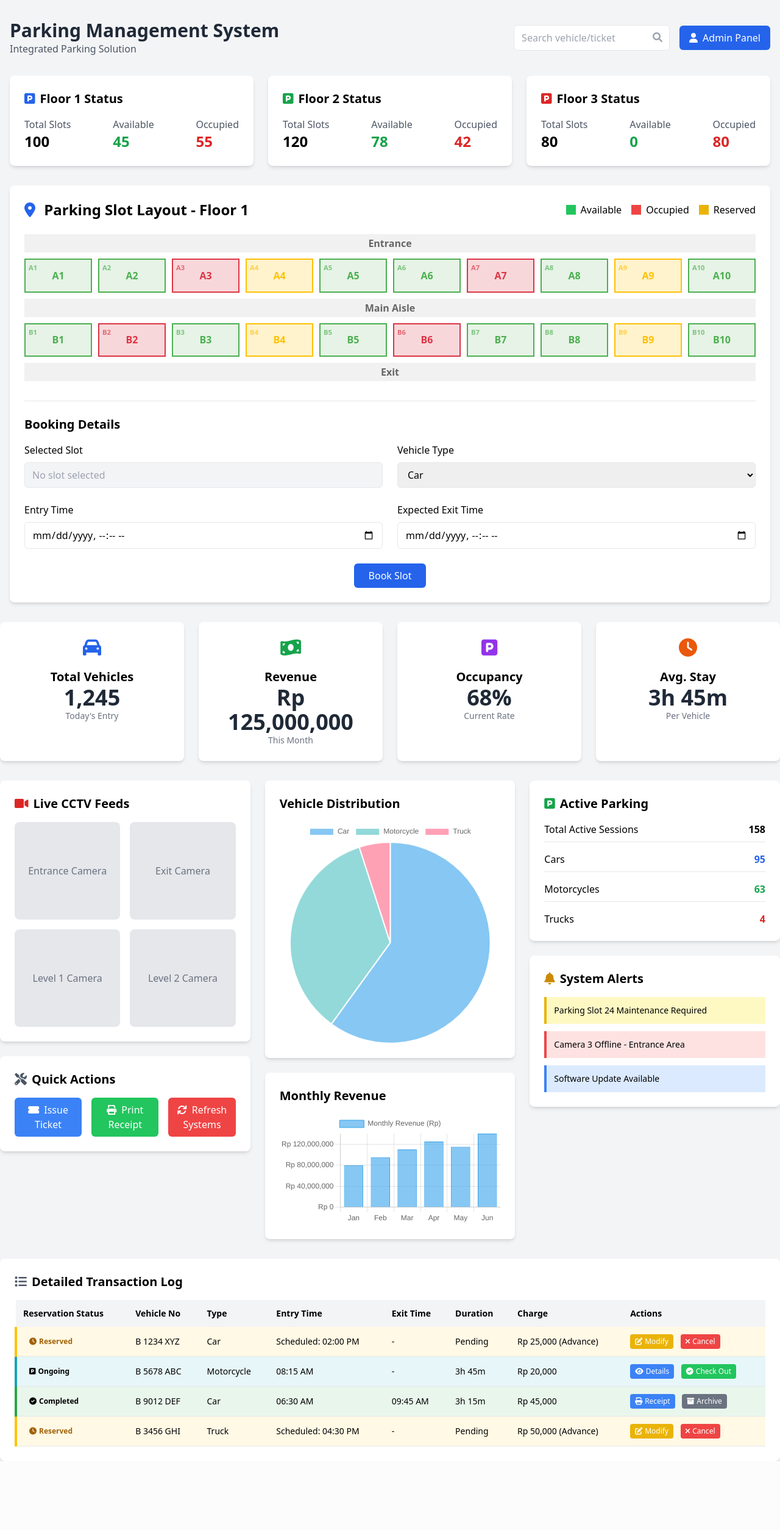
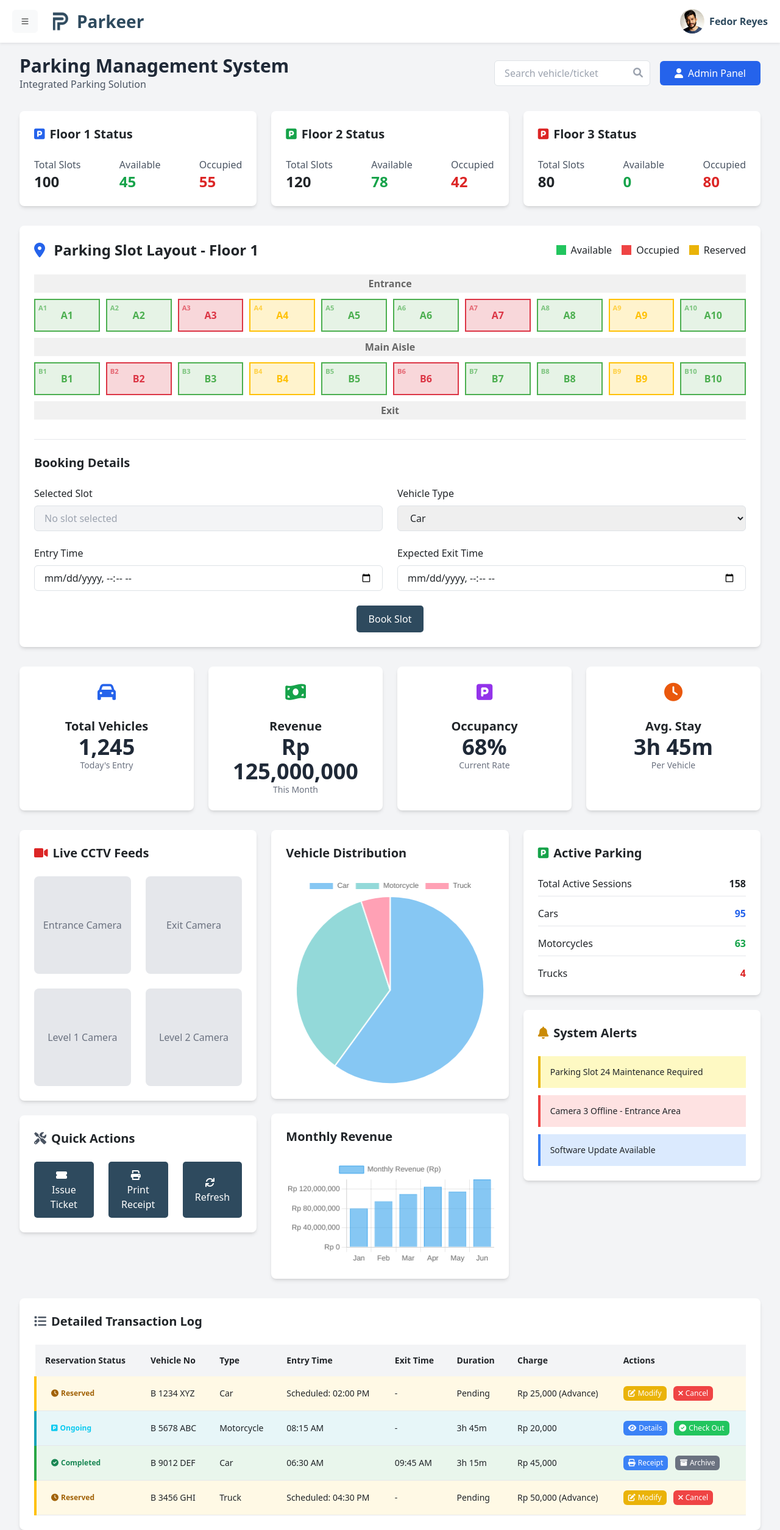
Before and after one commit to Leofernandy/e-parking, a PHP site: page /dashboard.php in a window 1280 px wide. Shown: the whole page at 61% size. Before the commit the page ends 2396 px from the top, so only its background shows below. Run offline with PHP 8.4, Linux system fonts and the light colour scheme; some libraries are stand-ins or nearby versions.

Commit message:
dashboard + template

```diff
--- a/dashboard.php
+++ b/dashboard.php
@@ -8,6 +8,8 @@
     <script src="https://cdn.tailwindcss.com"></script>
     <script src="https://cdn.jsdelivr.net/npm/chart.js"></script>
     <link rel="stylesheet" href="https://cdnjs.cloudflare.com/ajax/libs/font-awesome/6.0.0-beta3/css/all.min.css">
+    <link href="https://cdn.jsdelivr.net/npm/bootstrap@5.3.0/dist/css/bootstrap.min.css" rel="stylesheet">
+    <link rel="stylesheet" href="https://cdn.jsdelivr.net/npm/bootstrap-icons/font/bootstrap-icons.css">
     <style>
         body {
             background: #f0f4f8;
@@ -46,6 +48,7 @@
             transition: 0.3s;
             padding-top: 20px;
             overflow-y: auto;
+            z-index: 999;
         }
         .sidebar.active {
             left: 0;
@@ -60,6 +63,16 @@
             background: #243b53;
         }
 
+        .main-content {
+            margin-top: 90px;
+            margin-left: 20px;
+            margin-right: 20px;
+            transition: margin-left 0.3s;
+        }
+
+        .main-content.sidebar-active {
+            margin-left: 270px;
+        }
 
         /* Tombol Cari Parkir dan Reservasi */
         .btn-navy {
@@ -76,9 +89,6 @@
             background: #243b53; /* Warna biru gelap saat hover */
             box-shadow: 0 10px 20px rgba(0, 0, 0, 0.2);
         }
-
-
-
 
         .status-reserved {
             background-color: rgba(255, 193, 7, 0.1);
@@ -159,10 +169,46 @@
             font-weight: bold;
             color: #666;
         }
+
+        .text-navy {
+            color: #2E4A5E;
+        }
     </style>
 </head>
 <body class="bg-gray-100 font-sans">
-    <div class="container mx-auto px-4 py-8">
+    <!-- Header -->
+    <nav class="navbar navbar-expand-lg navbar-light bg-white shadow-sm fixed-header">
+        <div class="d-flex align-items-center">
+            <button class="btn btn-light me-3" id="menu-toggle"><i class="bi bi-list"></i></button>
+            <a class="navbar-brand d-flex align-items-center" href="#">
+                <img src="assets/img/Logobgwhite.png" alt="Parkeer Logo" width="40" class="me-2">
+                <span class="fw-bold fs-3 text-navy">Parkeer</span>
+            </a>
+        </div>
+        <div class="d-flex align-items-center">
+            <img src="assets/img/profilepic.jpg" alt="Foto Profil" class="profile-img me-2">
+            <span class="fw-bold text-navy">Fedor Reyes</span>
+        </div>
+    </nav>
+
+    <!-- Sidebar -->
+    <div class="sidebar" id="sidebar">
+        <a href="#">Reservasi</a>
+        <a href="riwayat.php">Riwayat Pemesanan</a>
+        <a href="#">Dompet</a>
+        <a href="#">Akun</a>
+        <a href="bantuan.php">Bantuan</a>
+    </div>
+
+    <script>
+        document.getElementById('menu-toggle').addEventListener('click', function() {
+            document.getElementById('sidebar').classList.toggle('active');
+        });
+    </script>
+
+    <!-- Main Content -->
+    <div class="main-content" id="main-content">
+        <div class="container-fluid">
             <!-- Header -->
             <header class="flex justify-between items-center mb-8">
                 <div>
@@ -181,6 +227,7 @@
                     </div>
                 </div>
             </header>
+
             <!-- Floor Overview -->
             <div class="grid grid-cols-1 md:grid-cols-3 gap-6 mb-8">
                 <div class="bg-white shadow-md rounded-lg p-6">
@@ -243,6 +290,7 @@
                     </div>
                 </div>
             </div>
+
             <!-- Parking Slot Visualization -->
             <div class="bg-white shadow-md rounded-lg p-6">
                 <div class="flex justify-between items-center mb-6">
@@ -265,6 +313,7 @@
                         </div>
                     </div>
                 </div>
+
                 <!-- Parking Layout -->
                 <div class="parking-layout">
                     <!-- Top Lane -->
@@ -387,35 +436,15 @@
                         </div>
                     </div>
                     <div class="mt-6 text-center">
-                    <button class="bg-blue-600 text-white px-6 py-2 rounded-md hover:bg-blue-700">
+                        <button class="btn-navy">
                             Book Slot
                         </button>
                     </div>
                 </div>
             </div>
-    </div>
 
-    <script>
-        // Slot Selection Logic
-        document.querySelectorAll('.parking-slot').forEach(slot => {
-            slot.addEventListener('click', function() {
-                // Remove previous selections
-                document.querySelectorAll('.parking-slot').forEach(s => {
-                    s.classList.remove('parking-slot-selected');
-                });
-
-                // If slot is available, select it
-                if (this.classList.contains('parking-slot-available')) {
-                    this.classList.add('parking-slot-selected');
-
-                    // Update selected slot input
-                    document.getElementById('selectedSlot').value = this.getAttribute('data-slot');
-                }
-            });
-        });
-    </script>
             <!-- Key Metrics Grid -->
-        <div class="grid grid-cols-1 md:grid-cols-4 gap-6 mb-8">
+            <div class="grid grid-cols-1 md:grid-cols-4 gap-6 my-8">
                 <div class="bg-white shadow-md rounded-lg p-6 text-center">
                     <i class="fas fa-car text-3xl text-blue-600 mb-4"></i>
                     <h3 class="text-xl font-semibold">Total Vehicles</h3>
@@ -473,14 +502,14 @@
                             <i class="fas fa-tools mr-2 text-gray-600"></i>Quick Actions
                         </h2>
                         <div class="grid grid-cols-3 gap-4">
-                        <button class="bg-blue-500 text-white py-2 rounded-md hover:bg-blue-600">
+                            <button class="btn-navy">
                                 <i class="fas fa-ticket-alt mr-2"></i>Issue Ticket
                             </button>
-                        <button class="bg-green-500 text-white py-2 rounded-md hover:bg-green-600">
+                            <button class="btn-navy">
                                 <i class="fas fa-print mr-2"></i>Print Receipt
                             </button>
-                        <button class="bg-red-500 text-white py-2 rounded-md hover:bg-red-600">
-                            <i class="fas fa-sync mr-2"></i>Refresh Systems
+                            <button class="btn-navy">
+                                <i class="fas fa-sync mr-2"></i>Refresh
                             </button>
                         </div>
                     </div>
@@ -548,11 +577,12 @@
                 </div>
             </div>
 
-        <!-- Detailed Transaction Log (Updated Section) -->
+            <!-- Detailed Transaction Log -->
             <div class="bg-white shadow-md rounded-lg p-6 mt-8">
                 <h2 class="text-xl font-semibold mb-4">
                     <i class="fas fa-list mr-2 text-gray-600"></i>Detailed Transaction Log
                 </h2>
+                <div class="overflow-x-auto">
                     <table class="w-full text-sm">
                         <thead class="bg-gray-100">
                             <tr>
```
Lines whose indentation alone changed are shown as unchanged.
